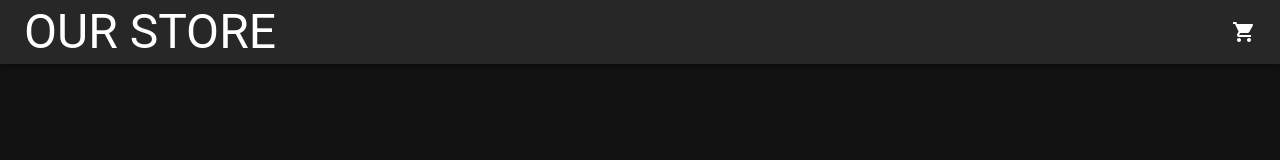
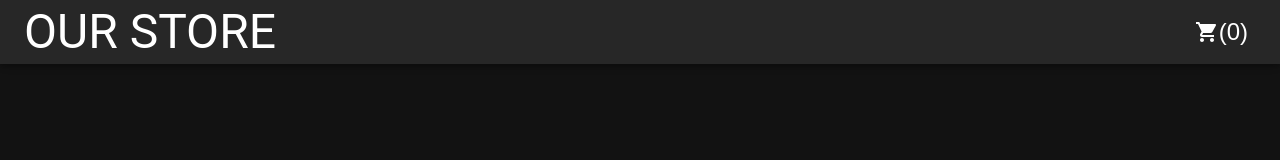
Before and after one commit to Jacks-01/virtual-store, a React (Create React App) app: page / in a window 1280 px wide. Shown: the top 160 px of the page. Built offline with nearby package versions, Linux system fonts and the light colour scheme.

Commit message:
basic cart functionality

```diff
--- a/src/Components/Cart/index.jsx
+++ b/src/Components/Cart/index.jsx
@@ -0,0 +1,38 @@
+import ShoppingCartIcon from '@mui/icons-material/ShoppingCart';
+import { List, ListItem, Stack, Box, Drawer, Typography, Divider } from '@mui/material';
+import IconButton from '@mui/material/IconButton';
+import React, { useState } from 'react';
+import { useSelector, useDispatch } from 'react-redux';
+
+const Cart = () => {
+	const cart  = useSelector((state) => state.cart);
+	console.log(cart);
+	const dispatch = useDispatch();
+
+	const [drawer, setDrawer] = useState(false);
+
+	return (
+		<>
+			<IconButton onClick={() => setDrawer(true)}>
+				<ShoppingCartIcon /> {`(${cart.totalQuantity})`}
+			</IconButton>
+			<Drawer
+				anchor='right'
+				open={drawer}
+				onClose={() => setDrawer(false)}
+			>
+				<List sx={{padding: '2rem', width: '30vw'}}>
+                    <Typography variant='body1'>Cart</Typography>
+                    <Divider/>
+					{cart.items.map((item, index) => (
+                        <ListItem key={`cart-item-${index}`}>
+							<Typography>{item.name}</Typography>
+						</ListItem>
+					))}
+				</List>
+			</Drawer>
+		</>
+	);
+};
+
+export default Cart;
--- a/src/Components/Header/index.jsx
+++ b/src/Components/Header/index.jsx
@@ -1,13 +1,13 @@
 import { AppBar, Toolbar, Typography } from '@mui/material';
-import ShoppingCartIcon from '@mui/icons-material/ShoppingCart';
+import Cart from '../Cart';
 
 const Header = () => {
 	return (
 		<>
 			<AppBar>
 				<Toolbar>
-					<Typography sx={{flexGrow: 1}} variant='h3'>OUR STORE</Typography>
-					<ShoppingCartIcon  />
+					<Typography sx={{ flexGrow: 1 }} variant='h3'>OUR STORE</Typography>
+					<Cart/>
 				</Toolbar>
 			</AppBar>
 			<Toolbar/>
--- a/src/Components/Products/index.jsx
+++ b/src/Components/Products/index.jsx
@@ -15,7 +15,6 @@ import React from 'react';
 const Products = () => {
 	const { products } = useSelector((state) => state.products);
 	const categories = useSelector((state) => state.categories);
-	const cart = useSelector((state) => state.categories);
 	const dispatch = useDispatch();
 	console.log(products);
 	console.log(categories);
--- a/src/store/cart.jsx
+++ b/src/store/cart.jsx
@@ -11,7 +11,8 @@ export const cartSlice = createSlice({
 	reducers: {
 		addItem: (state, action) => {
 			console.log('cart.jsx', action.payload);
-			state.items = [{ ...action.payload }];
+			state.totalQuantity = state.items.length;
+			state.items = [...state.items, { ...action.payload }];
 			console.log('current cart:', state.items);
 		},
 
```
